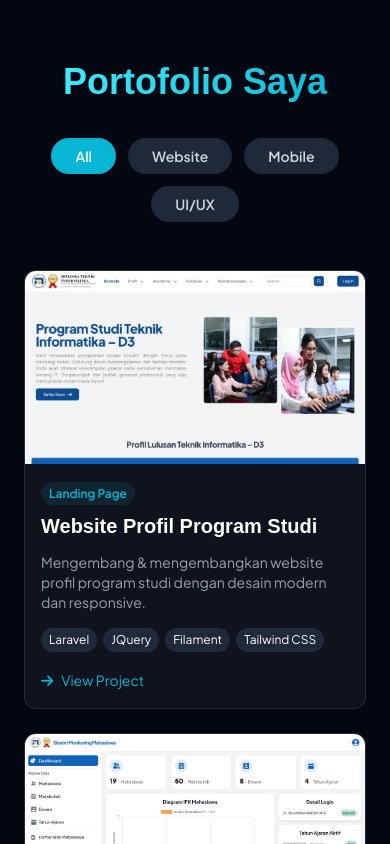
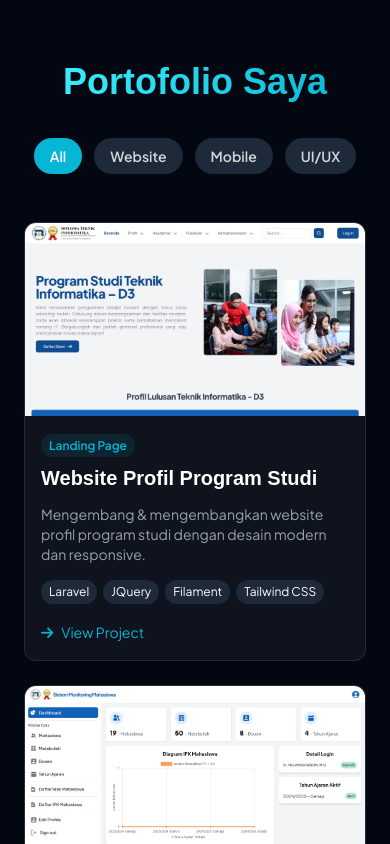
Before and after one commit to ValKyRiE2117/portofoliov2, a Nuxt app: page / in a window 390 px wide. Shown: the part 3280-4124 px from the top of the page. Built offline with nearby package versions, Linux system fonts and the light colour scheme.

Commit message:
fix_mobile

```diff
--- a/components/Organization.vue
+++ b/components/Organization.vue
@@ -43,7 +43,10 @@
                 </div>
               </div>
               <div class="flex-grow">
-                <p class="text-gray-200" v-html="activity.description"></p>
+                <p
+                  class="text-gray-200 text-sm md:text-base"
+                  v-html="activity.description"
+                ></p>
               </div>
             </div>
           </div>
--- a/components/Portfolio.vue
+++ b/components/Portfolio.vue
@@ -11,7 +11,7 @@
           v-for="category in categories"
           :key="category"
           @click="selectedCategory = category"
-          class="px-6 py-2 rounded-full text-sm font-semibold transition-all duration-300"
+          class="px-4 py-2 md:px-6 md:py-2 rounded-full text-sm font-semibold transition-all duration-300"
           :class="
             selectedCategory === category
               ? 'bg-primary text-white'
```
